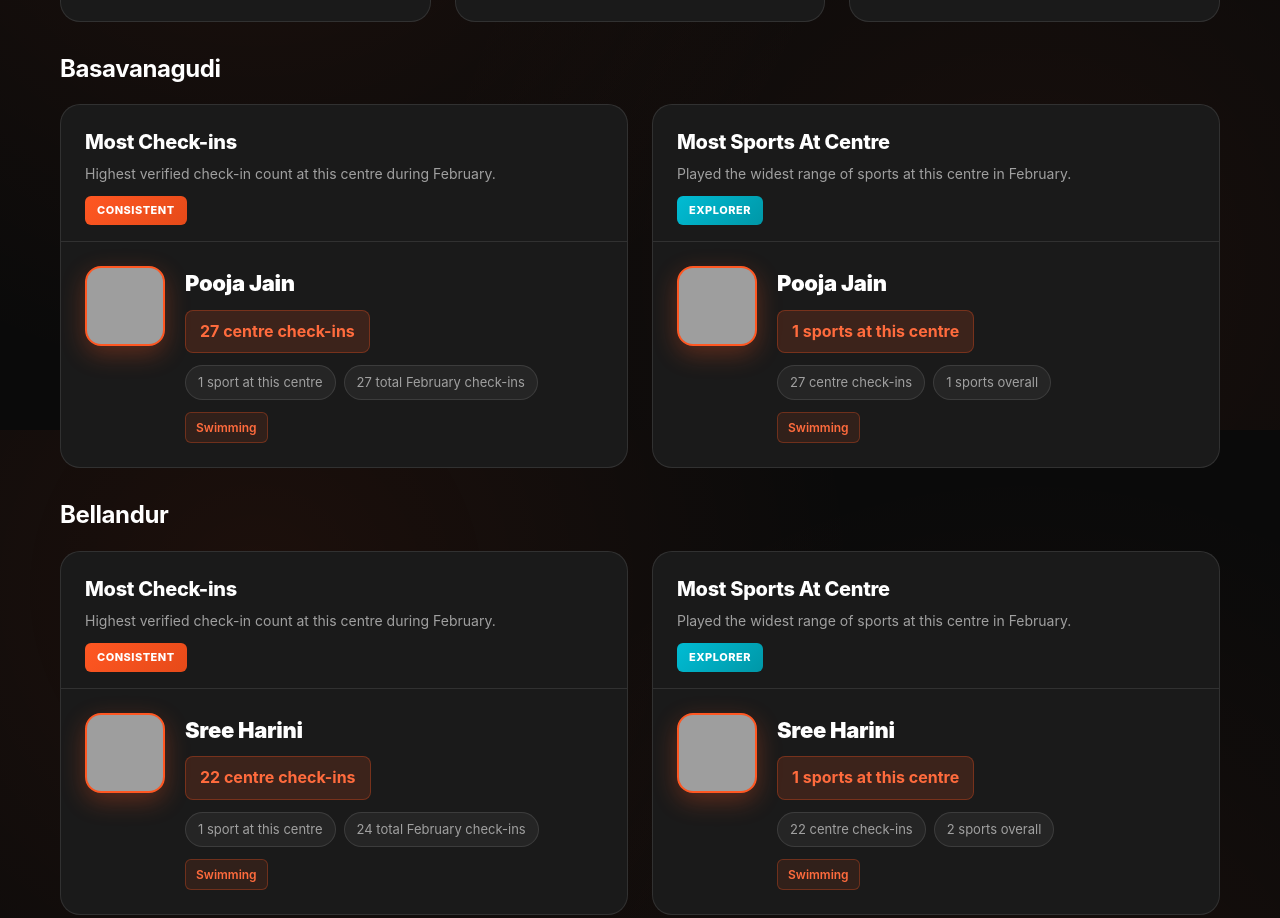
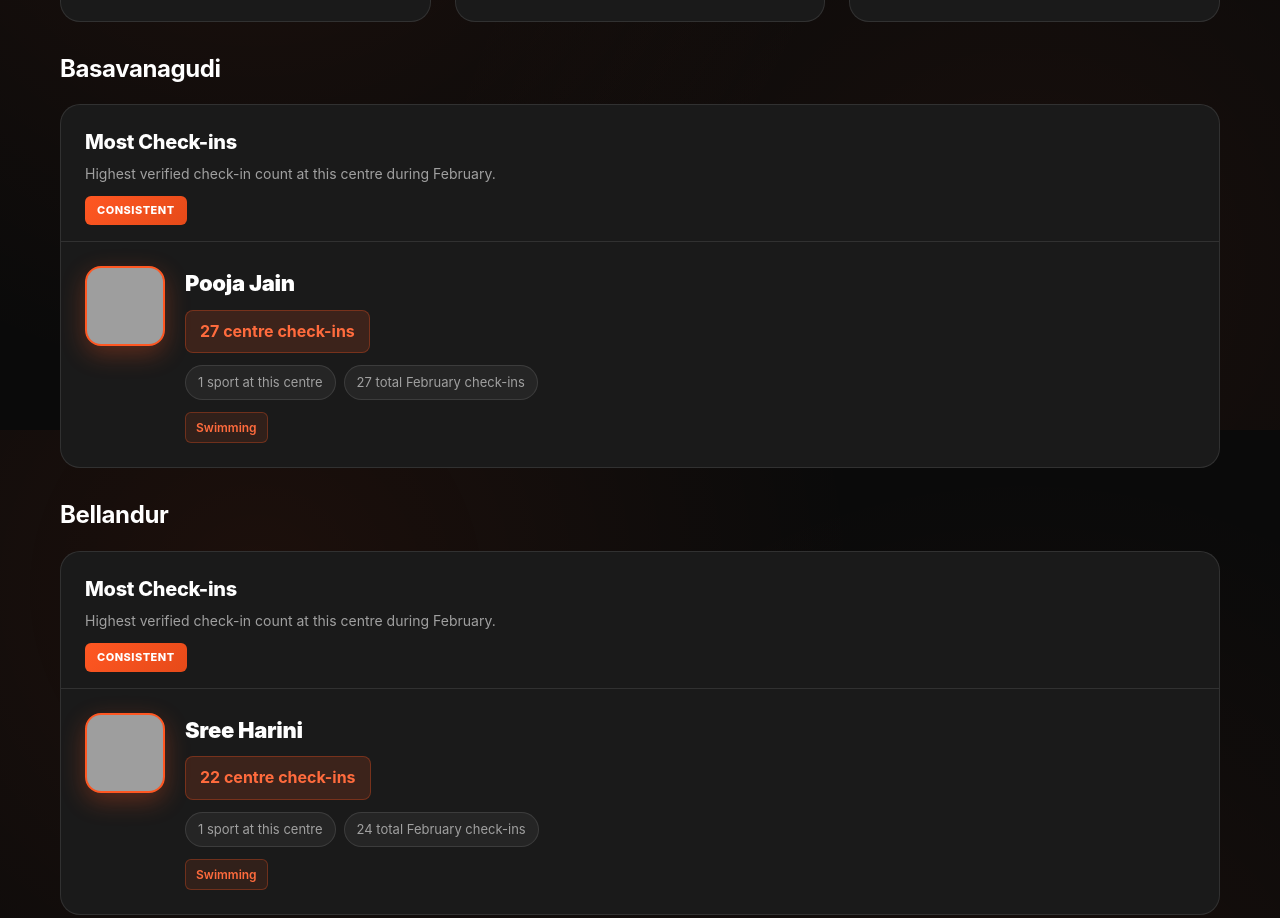
Before and after one commit to veluthoor/champions-club, a plain HTML site: page index.html in a window 1280 px wide. Shown: the part 2770-3688 px from the top of the page. Drawn offline with Linux system fonts and the light colour scheme; grey boxes are pictures that could not be loaded.

Commit message:
Refine centre award activity rules

```diff
--- a/data.js
+++ b/data.js
@@ -1709,5 +1709,5 @@ window.CHAMPIONS_DATA = {
       "topActivities": []
     }
   ],
-  "generatedAt": "2026-03-03T09:13:41.414Z"
+  "generatedAt": "2026-03-03T09:21:00.891Z"
 };
--- a/index.html
+++ b/index.html
@@ -714,6 +714,26 @@
         return award;
       }
 
+      function shouldRenderCentreAward(centre, cfg) {
+        const winners = centre[cfg.key] || [];
+        if (!winners.length) return false;
+
+        if (cfg.key === "topSports") {
+          const winner = winners[0];
+          const topCheckinsWinner = (centre.topCheckins || [])[0];
+          if (
+            winner &&
+            winner.sportsCount <= 1 &&
+            topCheckinsWinner &&
+            topCheckinsWinner.userId === winner.userId
+          ) {
+            return false;
+          }
+        }
+
+        return true;
+      }
+
       awardCards.forEach((cfg, index) => {
         awardsEl.appendChild(renderAwardCard(cfg, index, DATA.overallAwards || {}));
       });
@@ -729,7 +749,7 @@
         const grid = document.createElement("div");
         grid.className = "grid";
         centreAwardCards.forEach((cfg, index) => {
-          if ((centre[cfg.key] || []).length) {
+          if (shouldRenderCentreAward(centre, cfg)) {
             grid.appendChild(renderAwardCard(cfg, index, centre));
           }
         });
```
